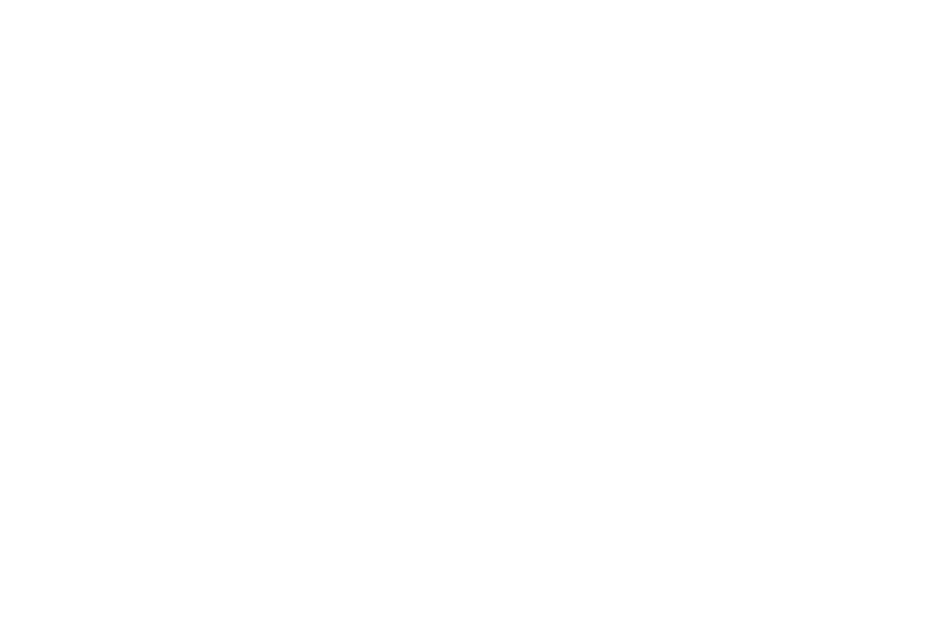
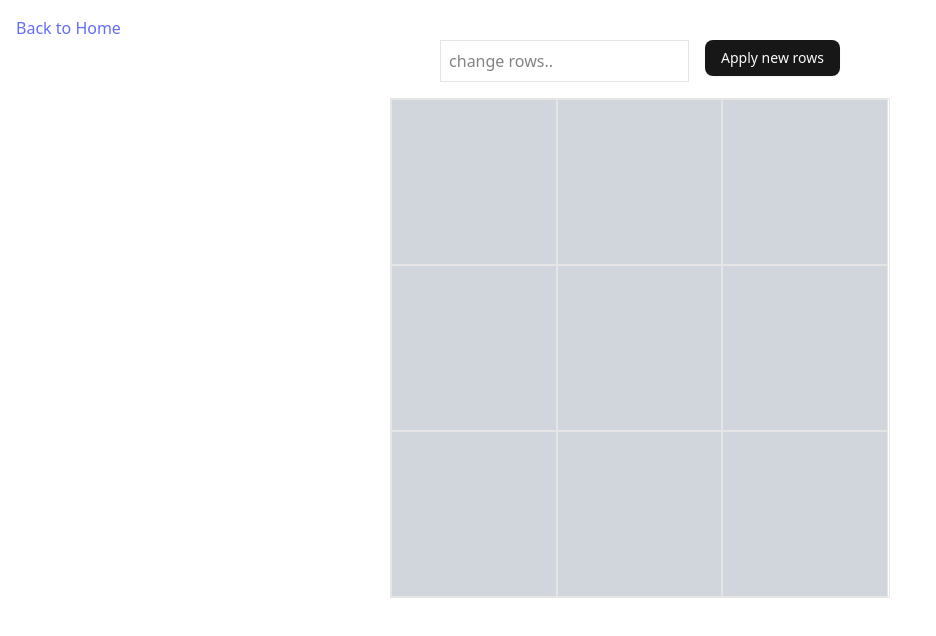
Before and after one commit to AlexLeiba/Custom-components-and-Games, a React (Vite) app: page /select-colors in a window 1280 px wide. Before the commit this address had no page. Shown: the top 636 px of the page, without its empty margins (0-936 px from the left). Built offline with nearby package versions, Linux system fonts and the light colour scheme.

Commit message:
select color grid in order

```diff
--- a/eslint.config.js
+++ b/eslint.config.js
@@ -21,6 +21,7 @@
     },
     rules: {
       "@typescript-eslint/no-explicit-any": "off",
+      "@typescript-eslint/no-unused-expressions": "off",
     },
   },
 ]);
--- a/src/App.tsx
+++ b/src/App.tsx
@@ -15,6 +15,7 @@
 import ThirdStep from "./pages/MultistepForm/ThirdStep";
 import ForthStep from "./pages/MultistepForm/ForthStep";
 import TimerPage from "./pages/TimerPage";
+import SelectColorsGridPage from "./pages/SelectColorsGridPage";
 
 function App() {
   const { Toast } = useContext(ToastContext);
@@ -39,6 +40,7 @@
           <Route path="/pagination" element={<PaginationPage />} />
           <Route path="/custom-hooks" element={<CustomHooksPage />} />
           <Route path="/timer" element={<TimerPage />} />
+          <Route path="/select-colors" element={<SelectColorsGridPage />} />
 
           {/* MULTISTEP FORM */}
           <Route path="/multistep-form-1" element={<FirstStep />} />
--- /dev/null
+++ b/src/components/SelectColorsGrid.tsx
@@ -0,0 +1,132 @@
+import React, { useEffect, useMemo, useState } from "react";
+import { Button } from "./ui/button";
+import { cn } from "../lib/utils";
+
+type SelectedColorsCellsType = {
+  id: number;
+  selected: boolean;
+  updatedAt: number;
+};
+const initialNrOfRows = 3;
+const squareSize = 500;
+
+export function SelectColorsGrid() {
+  const [nrOfRows, setNrOfRows] = React.useState(initialNrOfRows);
+  const [cellData, setCellData] = useState<SelectedColorsCellsType[]>([]);
+
+  const [rows, setRows] = useState(initialNrOfRows);
+
+  function generateCellsArray(newRows?: number) {
+    const cells = [];
+
+    if (!newRows) {
+      for (let i = 1; i <= nrOfRows * nrOfRows; i++) {
+        cells.push({
+          id: Date.now() + i,
+          selected: false,
+          updatedAt: Date.now(),
+        });
+      }
+    } else {
+      for (let i = 1; i <= newRows * newRows; i++) {
+        cells.push({
+          id: Date.now() + i,
+          selected: false,
+          updatedAt: Date.now(),
+        });
+      }
+      setNrOfRows(newRows);
+    }
+
+    setCellData(cells);
+  }
+  useEffect(() => {
+    generateCellsArray();
+  }, [nrOfRows, setNrOfRows]);
+
+  function handleApplyRows() {
+    generateCellsArray(rows);
+  }
+
+  const selectedElementsIdsInOrder = useMemo(() => {
+    const ids: number[] = [];
+
+    return ids;
+  }, []);
+  function hanleSelectCell(id: number) {
+    selectedElementsIdsInOrder.push(id);
+
+    setCellData((prev) => {
+      return prev.map((data) => {
+        if (data.id === id) {
+          return { ...data, selected: true, updatedAt: Date.now() };
+        }
+        return data;
+      });
+    });
+
+    selectedElementsIdsInOrder.length === cellData.length &&
+      deselectAllSelectedCells();
+  }
+
+  function deselectAllSelectedCells() {
+    let index = 0;
+
+    const intervalId = setInterval(() => {
+      if (index < selectedElementsIdsInOrder.length) {
+        const cellId = selectedElementsIdsInOrder[index];
+        handleDeselectCell(cellId);
+        index++;
+      } else {
+        clearInterval(intervalId); //once the index has the same length as the iterable array the inteval will stop
+      }
+    }, 500);
+  }
+
+  function handleDeselectCell(id: number) {
+    setCellData((prev) => {
+      return prev.map((data) => {
+        if (data.id === id) {
+          return { ...data, selected: false };
+        }
+        return data;
+      });
+    });
+  }
+
+  return (
+    <div className="flex flex-col justify-center items-center w-full gap-4">
+      <div className="flex gap-4">
+        <input
+          onChange={(e) => setRows(e.target.value as unknown as number)}
+          className="border p-2"
+          type="number"
+          placeholder="change rows.."
+        />
+        <Button onClick={handleApplyRows}>Apply new rows</Button>
+      </div>
+      <div
+        style={{ width: squareSize, height: squareSize }}
+        className=" border flex flex-wrap justify-start items-start"
+      >
+        {cellData.map((cell) => {
+          return (
+            <button
+              disabled={cell.selected}
+              key={cell.id}
+              onClick={() => hanleSelectCell(cell.id)}
+              className={cn(
+                cell.selected ? "bg-green-400" : "bg-gray-300",
+                "border cursor-pointer hover:opacity-80"
+              )}
+              style={{
+                width: squareSize / nrOfRows - 1,
+                height: squareSize / nrOfRows - 1,
+              }}
+            ></button>
+          );
+        })}
+      </div>
+    </div>
+  );
+}
--- a/src/pages/HomePage.tsx
+++ b/src/pages/HomePage.tsx
@@ -42,6 +42,10 @@
       path: "/timer",
       title: "Timer",
     },
+    {
+      path: "/select-colors",
+      title: "Select Colors Grid",
+    },
   ];
 
   return (
--- /dev/null
+++ b/src/pages/SelectColorsGridPage.tsx
@@ -0,0 +1,17 @@
+import React from "react";
+import { Link } from "react-router-dom";
+import { SelectColorsGrid } from "../components/SelectColorsGrid";
+
+function SelectColorsGridPage() {
+  return (
+    <div className="p-4">
+      <Link to="/" className="text-blue-500 underline">
+        Back to Home
+      </Link>
+
+      <SelectColorsGrid />
+    </div>
+  );
+}
+
+export default SelectColorsGridPage;
```
